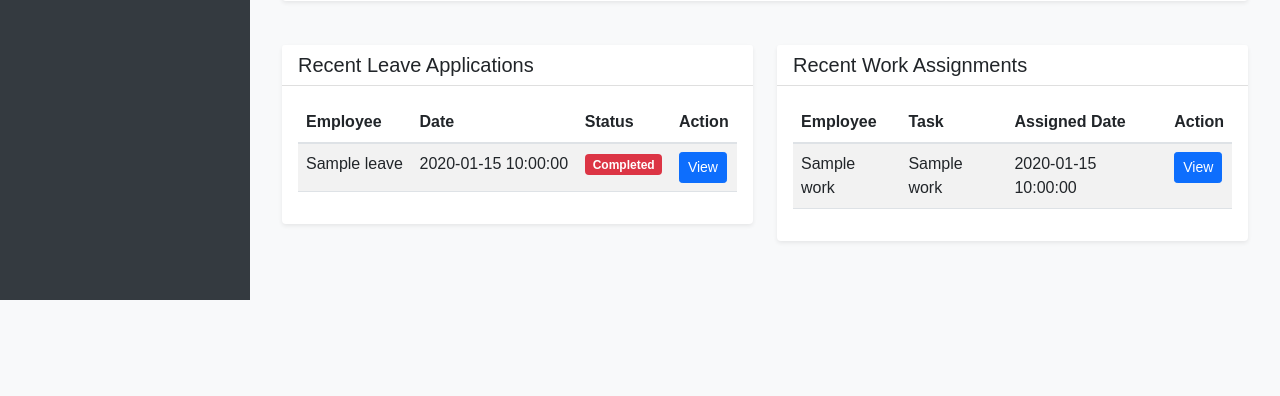
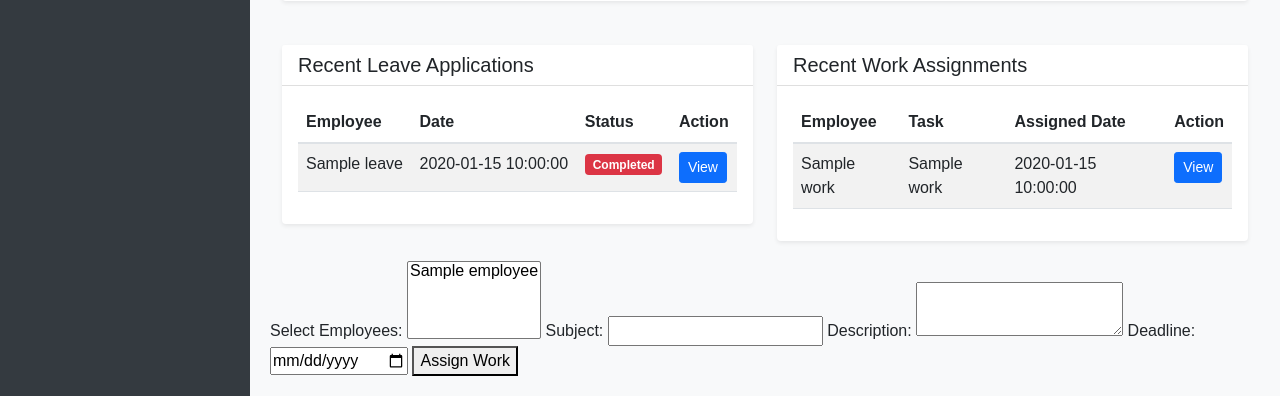
Before and after one commit to AMK210821/vaidpr_ems_v2, a Flask app: template templates/hr/dashboard.html in a window 1280 px wide. Shown: the part 500-896 px from the top of the page. Before the commit the page ends 800 px from the top, so only its background shows below. Run offline with Flask 2, Linux system fonts and the light colour scheme; the visitor is signed in with stand-in values (Sample User, id 1); tables that the repository leaves empty hold one stand-in row (values such as "Sample post"); the template is opened without the code that fills it: most values are stand-ins (such as "Sample title", 1, 10 or a date in 2020); data that the repository does not hold is empty.

Commit message:
work assigning fucntion v2

```diff
--- a/templates/hr/dashboard.html
+++ b/templates/hr/dashboard.html
@@ -145,6 +145,26 @@
         </div>
     </div>
 </div>
+
+<form method="POST" action="{{ url_for('assign_work') }}">
+    <label for="employee_emails">Select Employees:</label>
+    <select name="employee_emails" multiple>
+        {% for employee in employees %}
+            <option value="{{ employee.Email }}">{{ employee.Name }}</option>
+        {% endfor %}
+    </select>
+
+    <label for="subject">Subject:</label>
+    <input type="text" name="subject" required>
+
+    <label for="body">Description:</label>
+    <textarea name="body" required></textarea>
+
+    <label for="deadline">Deadline:</label>
+    <input type="date" name="deadline">
+
+    <button type="submit">Assign Work</button>
+</form>
 {% endblock %}
 
 {% block extra_js %}
```
